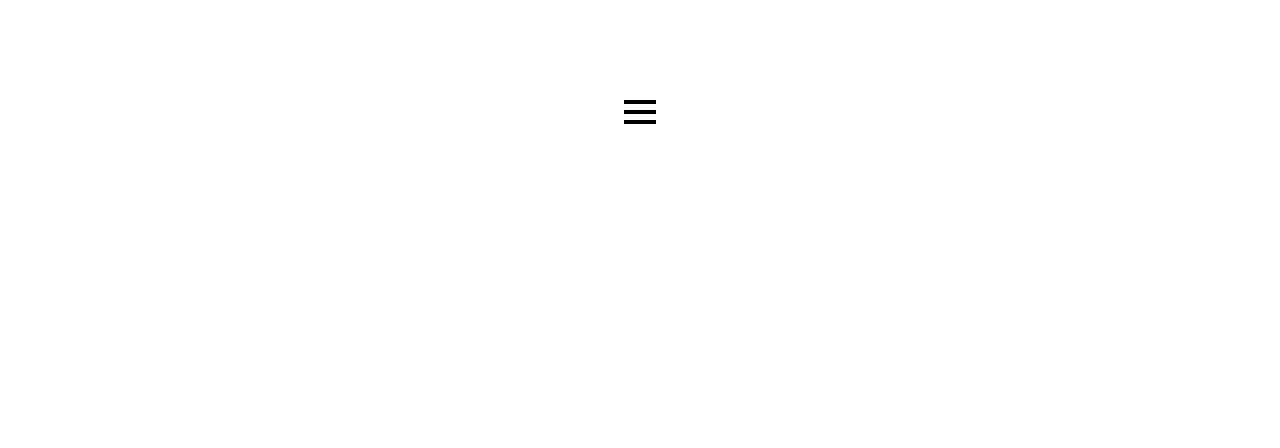
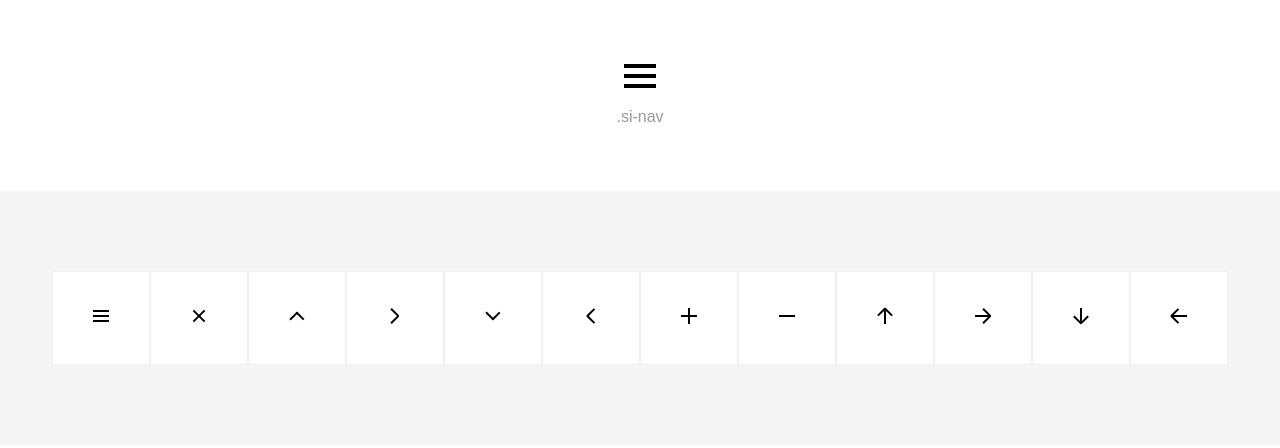
Before and after one commit to segundofdez/sia, a website: page public/index.html in a window 1280 px wide. Drawn offline with Linux system fonts and the light colour scheme.

Commit message:
tests with more icons

```diff
--- a/public/index.html
+++ b/public/index.html
@@ -53,9 +53,76 @@
         <link rel="stylesheet" href="css/main.min.css">
     </head>
     <body>
-        <div class="si">
-            <a class="si-nav" href="#"><span>toggle</span></a>
-        </div>
+        <header>
+            <div class="si">
+                <a class="si-nav" href="#"><span>toggle</span></a>
+            </div>
+            <p class="name">.si-nav</p>
+        </header>
+        <section class="test">
+            <ul>
+                <li>
+                    <div class="si">
+                        <a class="si-nav" href="#"><span>si-nav</span></a>
+                    </div>
+                </li>
+                <li>
+                    <div class="si">
+                        <a class="si-cross" href="#"><span>si-cross</span></a>
+                    </div>
+                </li>
+                <li>
+                    <div class="si">
+                        <a class="si-top" href="#"><span>si-top</span></a>
+                    </div>
+                </li>
+                <li>
+                    <div class="si">
+                        <a class="si-right" href="#"><span>si-right</span></a>
+                    </div>
+                </li>
+                <li>
+                    <div class="si">
+                        <a class="si-bottom" href="#"><span>si-bottom</span></a>
+                    </div>
+                </li>
+                <li>
+                    <div class="si">
+                        <a class="si-left" href="#"><span>si-left</span></a>
+                    </div>
+                </li>
+                <li>
+                    <div class="si">
+                        <a class="si-plus" href="#"><span>si-plus</span></a>
+                    </div>
+                </li>
+                <li>
+                    <div class="si">
+                        <a class="si-minus" href="#"><span>si-minus</span></a>
+                    </div>
+                </li>
+                <li>
+                    <div class="si">
+                        <a class="si-toparrow" href="#"><span>si-toparrow</span></a>
+                    </div>
+                </li>
+                <li>
+                    <div class="si">
+                        <a class="si-rightarrow" href="#"><span>si-rightarrow</span></a>
+                    </div>
+                </li>
+                <li>
+                    <div class="si">
+                        <a class="si-bottomarrow" href="#"><span>si-bottomarrow</span></a>
+                    </div>
+                </li>
+                <li>
+                    <div class="si">
+                        <a class="si-leftarrow" href="#"><span>si-leftarrow</span></a>
+                    </div>
+                </li>
+            </ul>
+        </section>
         <script src="js/main.js"></script>
     </body>
 </html>
--- a/src/js/main.js
+++ b/src/js/main.js
@@ -1,7 +1,28 @@
 import $ from 'jquery'
 
 $(function(){
-	$('.si').click(function(){
-		$('.si a').toggleClass('si-top');
+	var icons = ["nav","cross","top","right","bottom","left","plus","minus","toparrow","rightarrow","bottomarrow","leftarrow"];
+
+	var content = document.querySelectorAll('div');
+
+	Array.prototype.forEach.call(content, function (div) {
+		div.addEventListener('click', function () {
+			var index = div.dataset.index;
+			var className = icons[index];
+			var link = div.querySelector('a');
+
+			var pieces = link.getAttribute('class').split('-');
+
+			++index;
+
+			if (icons[index] === undefined) {
+				index = 0;
+			}
+
+			pieces[1] = icons[index];
+			link.setAttribute('class', pieces.join('-'));
+			div.dataset.index = index;
+			document.querySelector('.name').innerHTML = '.' + pieces.join('-');
+		});
 	});
 });
--- a/src/styles/main.less
+++ b/src/styles/main.less
@@ -1,5 +1,44 @@
 body {
     text-align: center;
+    font-family: sans-serif;
+}
+
+*, *:before, *:after {
+    box-sizing: border-box;
+    padding: 0;
+    margin: 0;
+}
+
+.name {
+    color: #999;
+    margin-top: 1em;
+}
+
+header {
+    margin: 4em 1em;
+}
+
+.test {
+    background-color: #f5f5f5;
+    padding: 5em 1.5em;
+    .si {
+        transform: scale(.5);
+    }
+    [class^="si-"]{
+    }
+    ul {
+        list-style-type: none;
+        margin: 0;
+        padding: 0;
+        display: flex;
+        justify-content: center;
+    }
+    li {
+        margin: 0;
+        padding: 2em;
+        border:1px solid #f0f0f0;
+        background-color: white;
+    }
 }
 
 @color-main: black;
@@ -13,10 +52,12 @@
 
 .si {
     display: inline-block;
-    margin: 100px auto;
+    // change this value to increase o reduce the icon size
+    transform: scale(1);
     padding: @gap-main 0;
     cursor: pointer;
-    // background-color: orange;
+   //background-color: orange;
+   // overflow: hidden;
     span {
         position: absolute;
         width: 1px;
@@ -34,7 +75,7 @@
             transition: ease-in-out all .250s;
         }
     }
-    .si-close,
+    .si-cross,
     .si-top,
     .si-right,
     .si-bottom,
@@ -49,7 +90,7 @@
                 background-color: #999;
             }
         }
-        .si-close,
+        .si-cross,
         .si-top,
         .si-right,
         .si-bottom,
@@ -64,8 +105,6 @@
     display: block;
     height: @height-main;
     width: @width-main;
-    // change this value to increase o reduce the icon size
-    transform: scale(1);
     background-color: @color-main;
     &:before,
     &:after {
@@ -88,7 +127,7 @@
     }
 }
 
-.si-close {
+.si-cross {
     &:before {
         transform: translateX(0px)  rotate(45deg);
     }
@@ -99,16 +138,27 @@
 
 .si-top {
     &:before {
-        transform: translateX(-1px) translateY(-@gap-main/3) rotate(-45deg);
+        transform: translateX(-1px) translateY(0) rotate(-45deg);
         width: @width-main / 1.5;
     }
     &:after {
-        transform: translateX(@gap-main+1.5) translateY(-@gap-main/3)  rotate(45deg);
+        transform: translateX(@gap-main+1.5) translateY(0)  rotate(45deg);
+        width: @width-main / 1.5;
+    }
+}
+.si-toparrow {
+    transform: rotate(90deg);
+    &:before {
+        transform: translateX(-3px) translateY(@gap-main/1.5) rotate(-135deg);
+        width: @width-main / 1.5;
+    }
+    &:after {
+        transform: translateX(-3px) translateY(-@gap-main/1.5)  rotate(135deg);
         width: @width-main / 1.5;
     }
 }
 
-.si-right {
+.si-right{
     &:before {
         transform: translateX(@gap-main/2) translateY(-@gap-main + 3)  rotate(45deg);
         width: @width-main / 1.5;
@@ -118,14 +168,35 @@
         width: @width-main / 1.5;
     }
 }
-
-.si-bottom {
+.si-rightarrow {
     &:before {
-        transform: translateX(-1px) translateY(@gap-main - (@gap-main/1.5)) rotate(45deg);
+        transform: translateX(@gap-main + 3) translateY(-@gap-main + 3)  rotate(45deg);
         width: @width-main / 1.5;
     }
     &:after {
-        transform: translateX(@gap-main+1.5) translateY(@gap-main - (@gap-main/1.5))  rotate(-45deg);
+        transform: translateX(@gap-main + 3) translateY(@gap-main - 3;) rotate(-45deg);
+        width: @width-main / 1.5;
+    }
+}
+
+.si-bottom{
+    &:before {
+        transform: translateX(-1px) translateY(0) rotate(45deg);
+        width: @width-main / 1.5;
+    }
+    &:after {
+        transform: translateX(@gap-main+1.5) translateY(0)  rotate(-45deg);
+        width: @width-main / 1.5;
+    }
+}
+.si-bottomarrow {
+    transform: rotate(90deg);
+    &:before {
+        transform: translateX(@gap-main + 3) translateY(@gap-main - 3) rotate(135deg);
+        width: @width-main / 1.5;
+    }
+    &:after {
+        transform: translateX(@gap-main + 3) translateY(-@gap-main + 3) rotate(-135deg);
         width: @width-main / 1.5;
     }
 }
@@ -140,3 +211,20 @@
         width: @width-main / 1.5;
     }
 }
+.si-leftarrow {
+    &:before {
+        transform: translateX(-3px) translateY(-@gap-main + 3)  rotate(-45deg);
+        width: @width-main / 1.5;
+    }
+    &:after {
+        transform: translateX(-3px) translateY(@gap-main - 3;) rotate(45deg);
+        width: @width-main / 1.5;
+    }
+}
+
+
+.si-plus {
+    &:after {
+        transform: translateX(0px)  rotate(90deg);
+    }
+}
```
Also changed, not shown: public/css/main.min.css, public/js/main.js.
